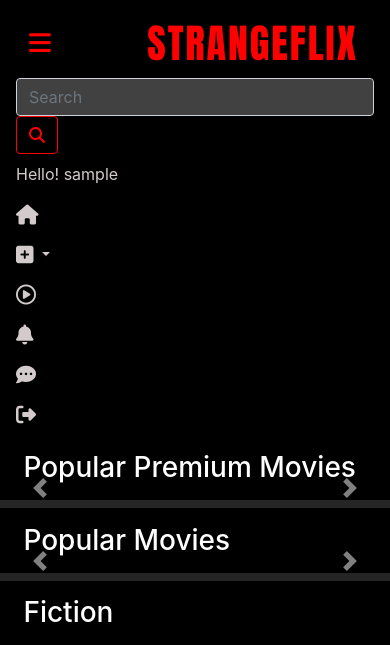
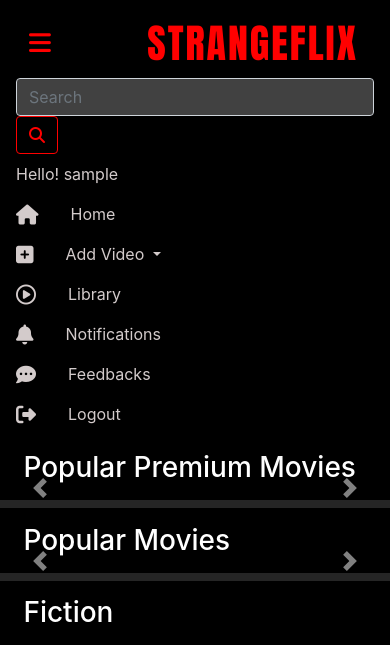
Before and after one commit to angry-nerdssss/Strange_Flix, a Django app: page / in a window 390 px wide, after a click that opens the changed part. Shown: the top 645 px of the page. Run offline with Django 3.2, Linux system fonts and the light colour scheme; the visitor is signed in with stand-in values (Sample User, id 1); data comes from the database, SQL or seed files in the repository; data that the repository does not hold is empty; parts of the project's set-up code (start-up, migrations or seed data) failed here and were passed over; some libraries are stand-ins or nearby versions.

Commit message:
minor design changes

```diff
--- a/static/css/base.css
+++ b/static/css/base.css
@@ -231,8 +231,32 @@ h3 {
   background-color: black;
 }
 
+.dropdown-divider {
+  border-color: #252525;
+  color: #252525;
+}
+
 .dark {
   background-color: black;
   border-color: #252525;
   border-width: 1px;
 }
+
+#sign-in-button {
+  margin-left: 1rem;
+}
+
+.fas {
+  cursor: pointer;
+}
+
+.small-screen {
+  display: none;
+}
+
+@media only screen and (max-width: 1000px) {
+  .small-screen {
+    display: inline;
+    margin-left: 2rem;
+  }
+}
--- a/static/css/detail.css
+++ b/static/css/detail.css
@@ -39,12 +39,17 @@ body {
 }
 
 .btn-outline-danger {
+  margin-top: 1rem;
   color: red;
   border-color: red;
   width: 50%;
 }
 
 @media only screen and (max-width: 1000px) {
+  body {
+    background-color: #252525;
+    padding: 7% 10%;
+  }
   .btn-outline-danger {
     width: 100%;
   }
--- a/strangeFlix/settings.py
+++ b/strangeFlix/settings.py
@@ -118,7 +118,7 @@ DATABASES = {
         'ENGINE': 'django.db.backends.postgresql',
         'NAME': 'StrangeFlix2',
         'USER': 'postgres',
-        'PASSWORD': '995687',
+        'PASSWORD': '1234',
         'HOST': 'localhost',
     }
 }
--- a/template/base.html
+++ b/template/base.html
@@ -74,37 +74,40 @@
                     <a class="nav-link" href="/">Hello! {{user.username}}<span class="sr-only">(current)</span></a>
                   </li>
                   <li class="nav-item active">
-                    <a class="nav-link" href="{% url 'subscribed_user' %}"><i title="Home" class="fas fa-lg fa-home"></i><span class="sr-only">(current)</span></a>
+                    <a class="nav-link" href="{% url 'subscribed_user' %}"><i title="Home" class="fas fa-lg fa-home"></i><span class="small-screen">Home</span><span class="sr-only">(current)</span></a>
                   </li>
                   {% if user.is_superuser %}
                   <li class="nav-item dropdown">
                     <a class="nav-link dropdown-toggle" href="#" id="navbarDropdown" role="button" data-toggle="dropdown" aria-haspopup="true" aria-expanded="false">
-                      <i class="fas fa-lg fa-plus-square"></i>
+                      <i title="Add Video" class="fas fa-lg fa-plus-square"></i><span class="small-screen">Add Video</span>
                     </a>
                     <div  class="dropdown-menu dark" aria-labelledby="navbarDropdown">
                       <a style="color:white;"  class="dropdown-item" href="{% url 'add_youtube_video' %}">Add Video through link</a>
+                      <div class="dropdown-divider"></div>
                       <a style="color:white;" class="dropdown-item" href="{% url 'add_storage_video' %}">Add Video from storage</a>
                     </div>
                   </li>
                   {% endif %}
                   <li class="nav-item">
-                    <a class="nav-link" href="{% url 'mycorner' %}"><i title="Library" class="far fa-lg fa-play-circle"></i><span class="sr-only">(current)</span></a>
+                    <a class="nav-link" href="{% url 'mycorner' %}"><i title="Library" class="far fa-lg fa-play-circle"></i><span class="small-screen">Library</span><span class="sr-only">(current)</span></a>
                   </li>
                   {% if user.is_superuser %}
                   <li class="nav-item">
-                    <a class="nav-link" href="{% url 'notification_panel' %}"><i title="Notifications"  class="fas fa-lg fa-bell"></i><span class="sr-only">(current)</span></a>
+                    <a class="nav-link" href="{% url 'notification_panel' %}"><i title="Notifications"  class="fas fa-lg fa-bell"></i><span class="small-screen">Notifications</span><span class="sr-only">(current)</span></a>
                   </li>
                   {% endif %}
                   {% if user.is_superuser %}
                   <li class="nav-item">
-                    <a class="nav-link" href="{% url 'show_feedback' %}"><i title="Feedbacks" class="fas fa-lg fa-comment-dots"></i><span class="sr-only">(current)</span></a>
+                    <a class="nav-link" href="{% url 'show_feedback' %}"><i title="Feedbacks" class="fas fa-lg fa-comment-dots"></i><span class="small-screen">Feedbacks</span><span class="sr-only">(current)</span></a>
                   </li>
                   {% endif %}
                   <li class="nav-item">
-                    <a class="nav-link" href="{% url 'logout' %}"><i title="Logout"  class="fas fa-lg fa-sign-out-alt"></i><span class="sr-only">(current)</span></a>
+                    <a class="nav-link" href="{% url 'logout' %}"><i title="Logout"  class="fas fa-lg fa-sign-out-alt"></i><span class="small-screen">Logout</span><span class="sr-only">(current)</span></a>
                   </li>
                   {% else %}
+                  <li>
                     <button id="sign-in-button" class="btn btn-outline-danger" onclick="showLoginForm()">Sign In</button>
+                  </li>
                   {%endif%}
               </ul>
 
--- a/template/video.html
+++ b/template/video.html
@@ -21,7 +21,7 @@
             <video id="videoPlayer" class="video-js vjs-big-play-centered" controls preload="auto" data-setup='{}'>
                 <!-- <source src='{{ MEDIA_URL }}{{ video.videofile }}' type='video/mp4'> -->
                 <source src='{{ MEDIA_URL }}{{ video.videofile }}' type='video/mp4' label = "720P" selected="true">
-                <source src='{{ MEDIA_URL }}{{ video.videofile }}' type='video/mp4' label = "366P">
+                <source src='{{ MEDIA_URL }}{{ video.videofile }}' type='video/mp4' label = "360P">
                 <source src='{{ MEDIA_URL }}{{ video.videofile }}' type='video/mp4' label = "144P">
                   <track kind="captions" src="{{ MEDIA_URL }}{{video.captions}}" srclang="en" label="English" default>
             </video>
```
Also changed, not shown: first/migrations/0001_initial.py, storage_video/migrations/0001_initial.py, youtube_video/migrations/0001_initial.py.
